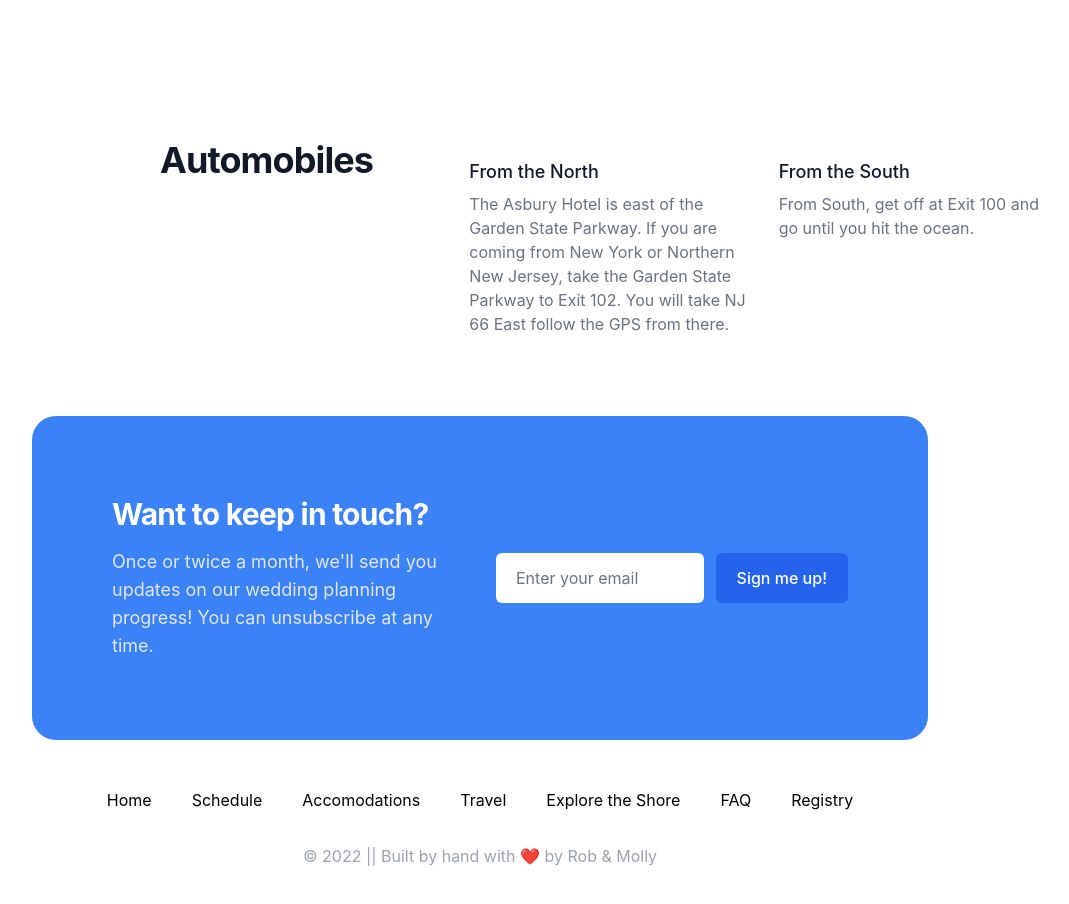
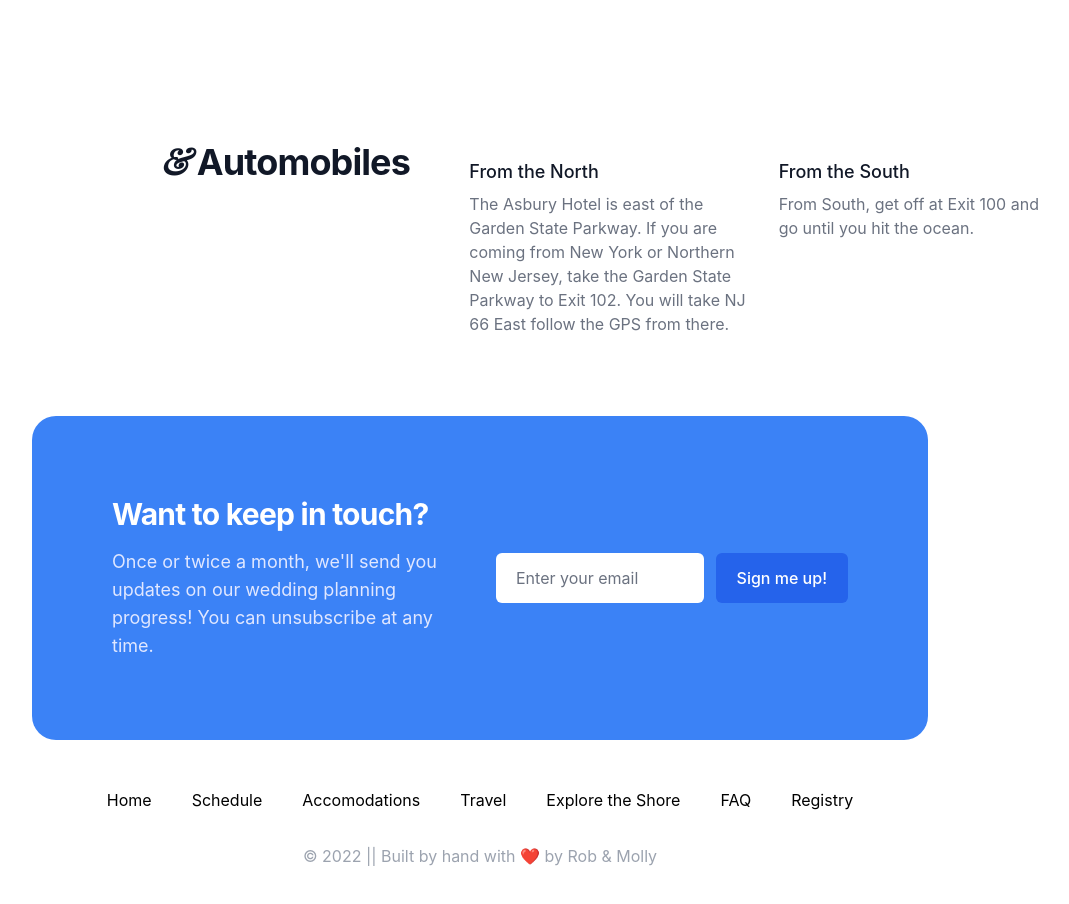
Before and after one commit to RobErskine/wedding-site, a Next.js app: page /travel in a window 1280 px wide. Shown: the part 1080-1984 px from the top of the page, without its empty margins (160-1229 px from the left). Built offline with nearby package versions, Linux system fonts and the light colour scheme.

Commit message:
removing page transitions

```diff
--- a/package.json
+++ b/package.json
@@ -12,7 +12,6 @@
     "@headlessui/react": "^1.7.2",
     "@heroicons/react": "^2.0.11",
     "next": "12.2.5",
-    "next-page-transitions": "*",
     "react": "18.2.0",
     "react-dom": "18.2.0"
   },
--- a/pages/travel.tsx
+++ b/pages/travel.tsx
@@ -112,7 +112,7 @@ const Travel: NextPage = () => {
           <div className="relative mx-auto max-w-7xl py-12 px-4 sm:px-6 lg:px-8 mt-12">
             <div className="relative lg:grid lg:grid-cols-3 lg:gap-x-8">
               <div className="lg:col-span-1">
-                <h2 className="text-3xl font-bold tracking-tight text-gray-900 sm:text-4xl">Automobiles</h2>
+                <h2 className="text-3xl font-bold tracking-tight text-gray-900 sm:text-4xl"><em className="font-black">&amp;</em> Automobiles</h2>
                 <p></p>
               </div>
               <dl className="mt-10 space-y-10 sm:grid sm:grid-cols-2 sm:gap-x-8 sm:gap-y-10 sm:space-y-0 lg:col-span-2 lg:mt-0">
```
